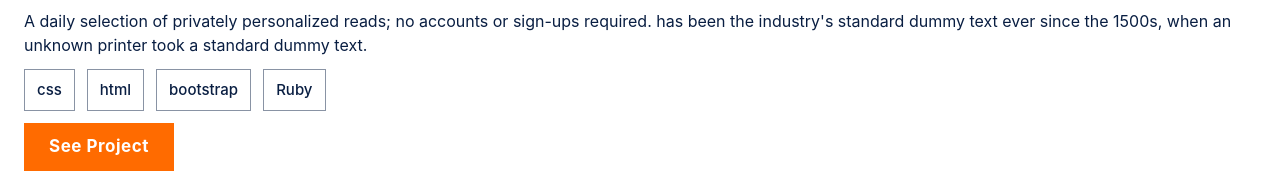
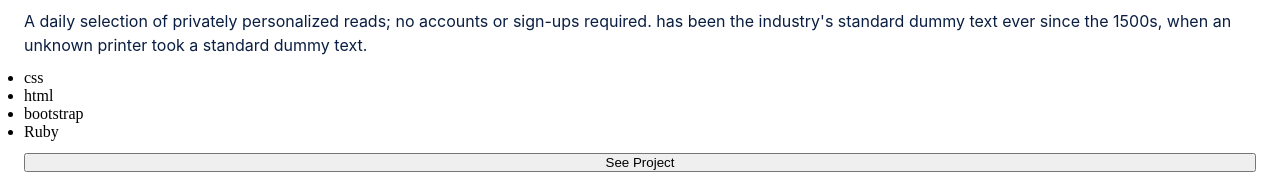
Before and after one commit to Bennyjoez/Portfolio, a website: page index.html in a window 1280 px wide. Shown: the part 897-1093 px from the top of the page. Drawn offline with Linux system fonts and the light colour scheme.

```diff
--- a/styles.css
+++ b/styles.css
@@ -137,38 +137,3 @@
   line-height: 150%;
   color: #091e42;
 }
-
-.skills {
-  display: flex;
-  list-style: none;
-  justify-content: left;
-}
-
-.skills li {
-  font-family: 'Inter';
-  font-style: normal;
-  font-weight: 500;
-  font-size: 15px;
-  color: #091e42;
-  line-height: 20px;
-  padding: 10px 12px;
-  background: #fff;
-  border: 1px solid #8993a4;
-  margin-right: 12px
-}
-
-.see-project {
-  font-family: 'Inter';
-  font-style: normal;
-  font-weight: 700;
-  font-size: 17px;
-  line-height: 141%;
-  text-align: center;
-  letter-spacing: 0.03em;
-  color: #fff;
-  padding: 12px;
-  border: none;
-  height: 48px;
-  background: #ff6b00;
-  width: 150px;
-}
```
